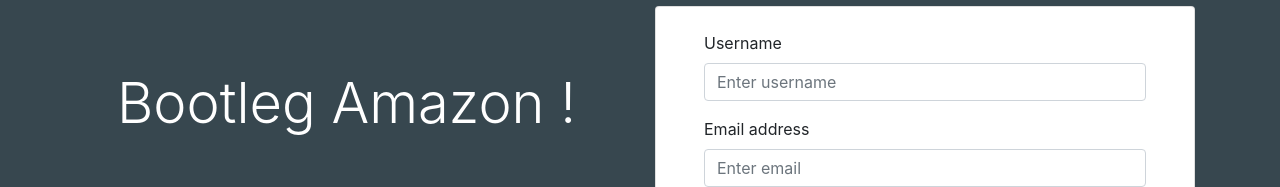
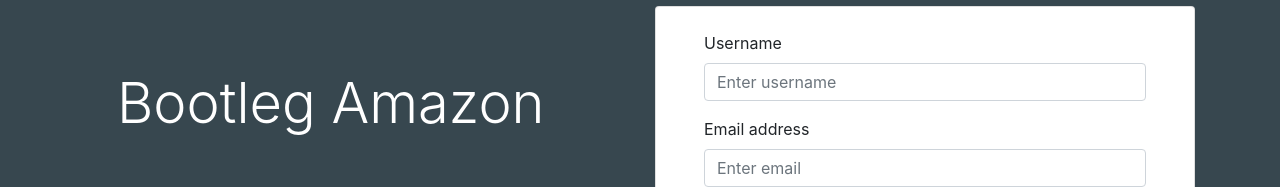
Before and after one commit to RubenDguez/Project1, a React (Create React App) app: page / in a window 1280 px wide. Shown: the part 194-381 px from the top of the page. Built offline with nearby package versions, Linux system fonts and the light colour scheme; no server answers.

Commit message:
verify jenkins is doing his job

```diff
--- a/src/Components/Jumbotron.js
+++ b/src/Components/Jumbotron.js
@@ -3,7 +3,7 @@
 const jumbotron = () => {
     return (
         <div className="jumbotron text-white" style={{ background: 'none' }}>
-            <h1 className="display-4 mb-5">Bootleg Amazon !</h1>
+            <h1 className="display-4 mb-5">Bootleg Amazon</h1>
             <p className='mb-5'>Online marketplace to buy and sell locally! No need to visit a used car dealership or thrift store to find the best local deals! Here you’ll find a wide selection of used cars for sale, home goods, used electronics, vintage clothes, used furniture, used books, sports equipment, and real estate for sale or rent. It’s everything you can wish for!.</p>
             <p className="lead">
                 <a className="btn btn-warning btn-lg" href="" role="button">Learn more</a>
```
